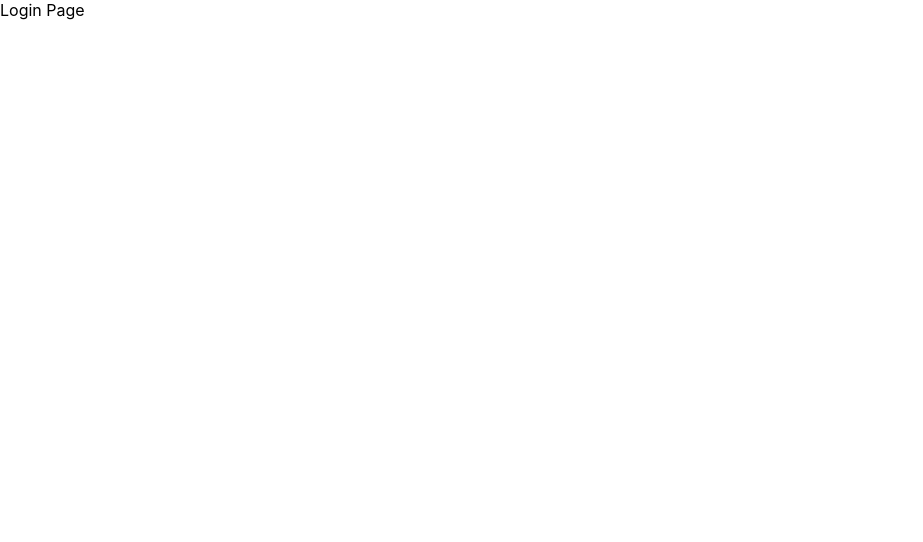
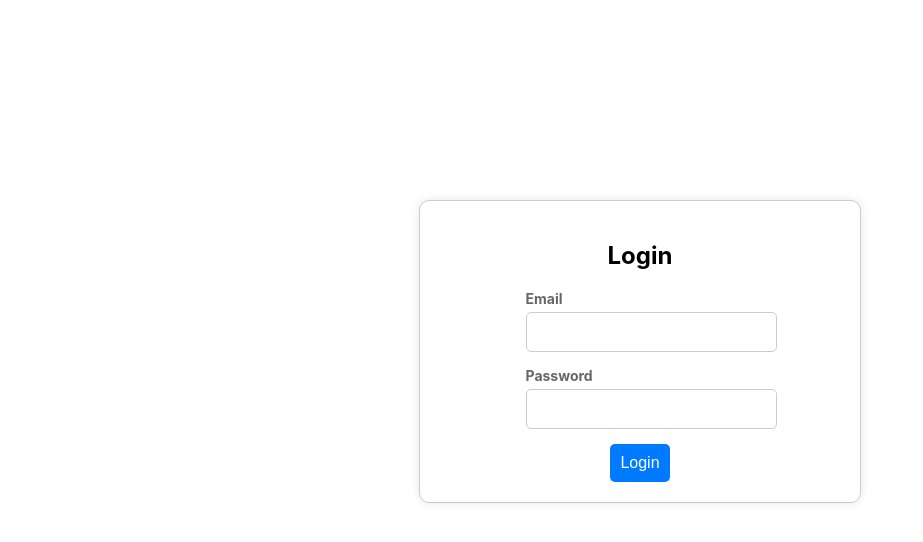
Before and after one commit to Developer-vansh/Notes-Project, a React (Create React App) app in the folder frontend/: page /login in a window 1280 px wide. Shown: the top 542 px of the page, without its empty margins (0-923 px from the left). Built offline with nearby package versions, Linux system fonts and the light colour scheme.

Commit message:
add login functionality

```diff
--- /dev/null
+++ b/frontend/src/Login.css
@@ -0,0 +1,53 @@
+.login-container {
+    width: 100%;
+    max-width: 400px;
+    margin: 25vh auto;
+    padding: 20px;
+    display: flex;
+    flex-direction: column;
+    align-items: center;
+    justify-content: center;
+    border: 1px solid #ccc;
+    border-radius: 10px;
+    box-shadow: 0 0 10px rgba(0, 0, 0, 0.1);
+    background-color: #fff;
+}
+
+.login-form {
+    display: flex;
+    flex-direction: column;
+    align-items: center;
+    justify-content: center;
+    width: 100%;
+}
+
+.form-group {
+    margin-bottom: 15px;
+}
+
+.form-group label {
+    margin-bottom: 5px;
+    font-weight: bold;
+}
+
+.form-group input {
+    padding: 10px;
+    font-size: 16px;
+    border: 1px solid #ccc;
+    border-radius: 5px;
+}
+
+.login-button {
+    padding: 10px;
+    font-size: 16px;
+    background-color: #007bff;
+    color: white;
+    border: none;
+    border-radius: 5px;
+    cursor: pointer;
+    transition: background-color 0.3s ease;
+}
+
+.login-button:hover {
+    background-color: #0056b3;
+}
--- a/frontend/src/Login.js
+++ b/frontend/src/Login.js
@@ -1,7 +1,92 @@
-import React from "react";
+import React, { useState } from "react";
+import "./Login.css";
 
 function Login() {
-  return <div>Login Page</div>;
+  const [formData, setFormData] = useState({
+    email: "",
+    password: "",
+  });
+
+  const handleChange = (e) => {
+    const { name, value } = e.target;
+    setFormData({
+      ...formData,
+      [name]: value,
+    });
+  };
+
+  const handleSubmit = async (e) => {
+    e.preventDefault();
+    try {
+      const response = await fetch("http://localhost:8002/api/v1/user/login", {
+        method: "POST",
+        headers: {
+          "Content-Type": "application/json",
+        },
+        body: JSON.stringify(formData),
+      });
+
+      if (response.ok) {
+        const data = await response.json();
+        console.log("Login successful:", data);
+
+        // Make alert or redirect to another page
+        alert("Login successful");
+
+        // Store the access token in local storage
+        localStorage.setItem("accessToken", data.data.accessToken);
+
+        // Store the refresh token in local storage
+        localStorage.setItem("refreshToken", data.data.refreshToken);
+
+        // Reset the form
+        setFormData({
+          email: "",
+          password: "",
+        });
+
+        // Redirect to home page
+        window.location.href = "/";
+      } else {
+        console.error("Failed to login");
+      }
+    } catch (error) {
+      console.error("Error:", error);
+    }
+  };
+
+  return (
+    <div className="login-container">
+      <h2>Login</h2>
+      <form className="login-form" onSubmit={handleSubmit}>
+        <div className="form-group">
+          <label htmlFor="email">Email</label>
+          <input
+            type="email"
+            id="email"
+            name="email"
+            value={formData.email}
+            onChange={handleChange}
+            required
+          />
+        </div>
+        <div className="form-group">
+          <label htmlFor="password">Password</label>
+          <input
+            type="password"
+            id="password"
+            name="password"
+            value={formData.password}
+            onChange={handleChange}
+            required
+          />
+        </div>
+        <button type="submit" className="login-button">
+          Login
+        </button>
+      </form>
+    </div>
+  );
 }
 
 export default Login;
```
